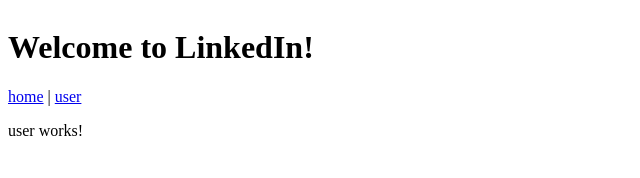
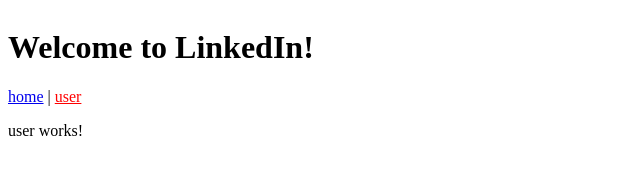
Before and after one commit to netTrek/LinkedIn_Angular_Routing, an Angular app: page /user in a window 1280 px wide. Shown: the top 178 px of the page, without its empty margins (0-640 px from the left). Built offline with nearby package versions, Linux system fonts and the light colour scheme.

Commit message:
DE_3193_04_02_routerLinkActive_Direktive

```diff
--- a/src/app/app.component.html
+++ b/src/app/app.component.html
@@ -4,8 +4,8 @@
 </h1>
 
 <nav>
-  <a [routerLink]="['home']">home</a> |
-  <a routerLink="user">user</a>
+  <a [routerLink]="['home']" routerLinkActive="active">home</a> |
+  <a routerLink="user" routerLinkActive="active">user</a>
 </nav>
 
 <router-outlet></router-outlet>
--- a/src/app/app.component.ts
+++ b/src/app/app.component.ts
@@ -7,7 +7,4 @@
 })
 export class AppComponent {
   title = 'LinkedIn';
-  constructor () {
-    console.log ( 'init' );
-  }
 }
--- a/src/styles.scss
+++ b/src/styles.scss
@@ -1 +1,6 @@
 /* You can add global styles to this file, and also import other style files */
+a, button {
+  &.active {
+    color: red;
+  }
+}
```
